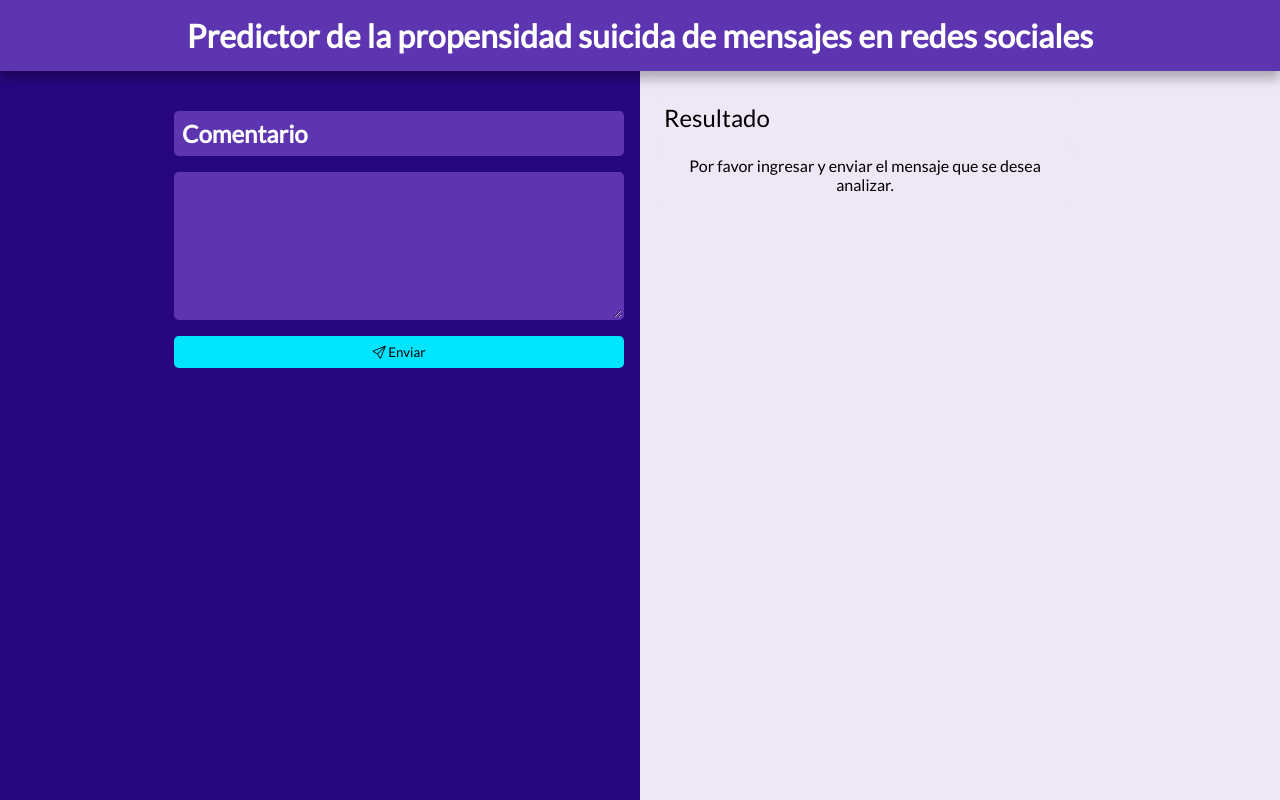
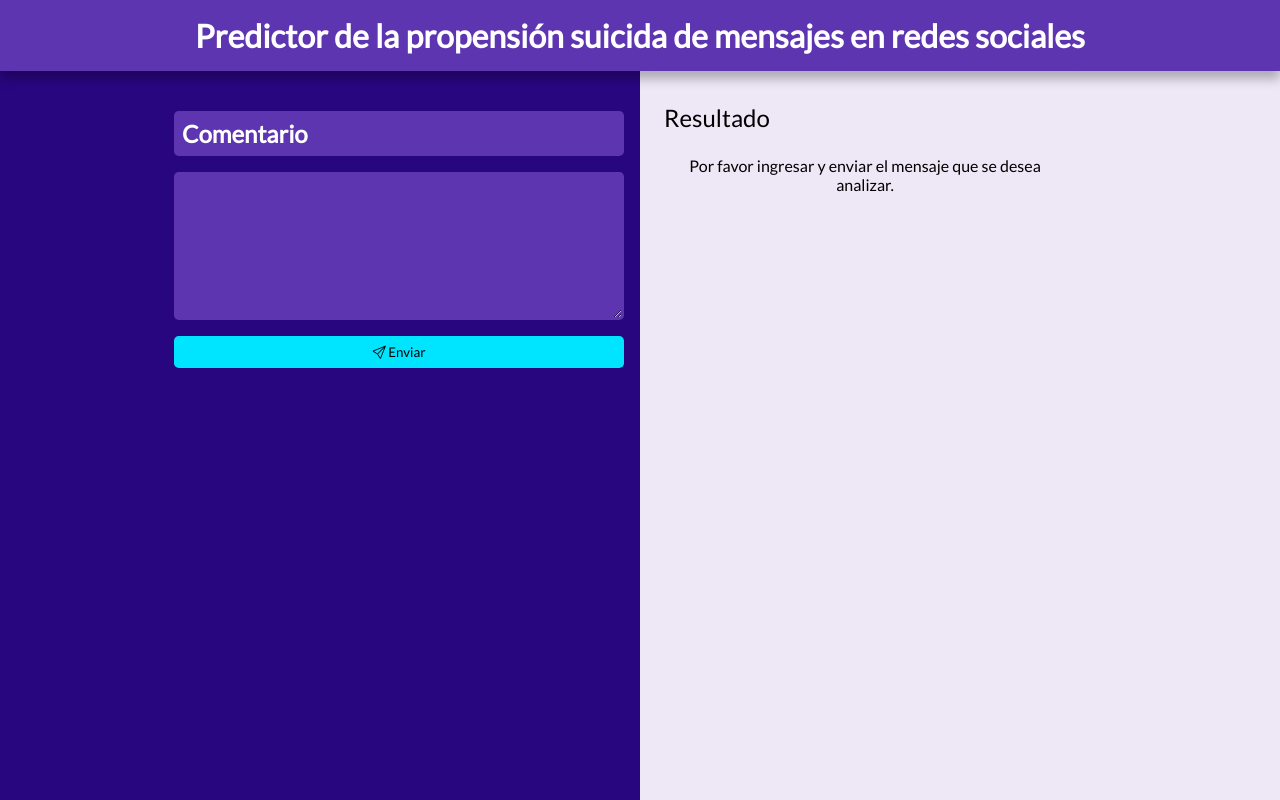
Before and after one commit to vescobars/BI_Proyecto1, a FastAPI app: page / in a window 1280 px wide. Run offline with FastAPI, Linux system fonts and the light colour scheme; parts of the project's set-up code (start-up, migrations or seed data) failed here and were passed over; some libraries are stand-ins or nearby versions.

```diff
--- a/app/templates/index.html
+++ b/app/templates/index.html
@@ -9,7 +9,7 @@
 </head>
 <body>
 <header>
-    <div><h1>Predictor de la propensidad suicida de mensajes en redes sociales</h1></div>
+    <div><h1>Predictor de la propensión suicida de mensajes en redes sociales</h1></div>
 </header>
 <main>
     <section class="form">
```
